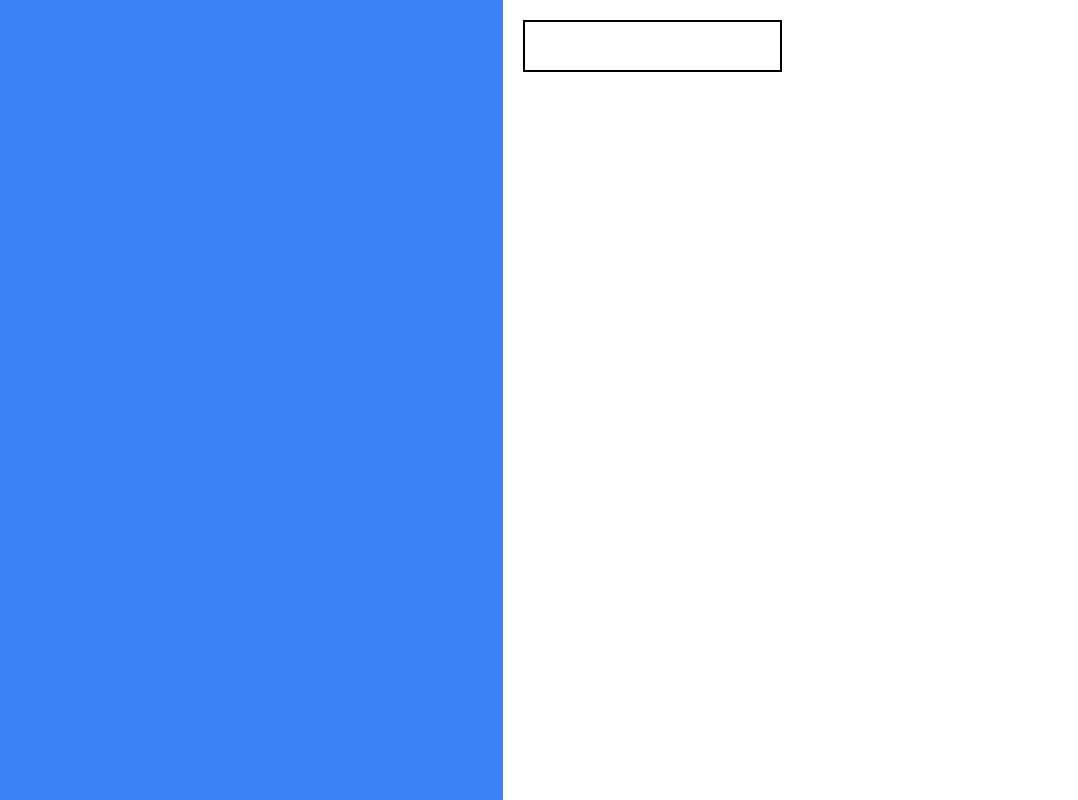
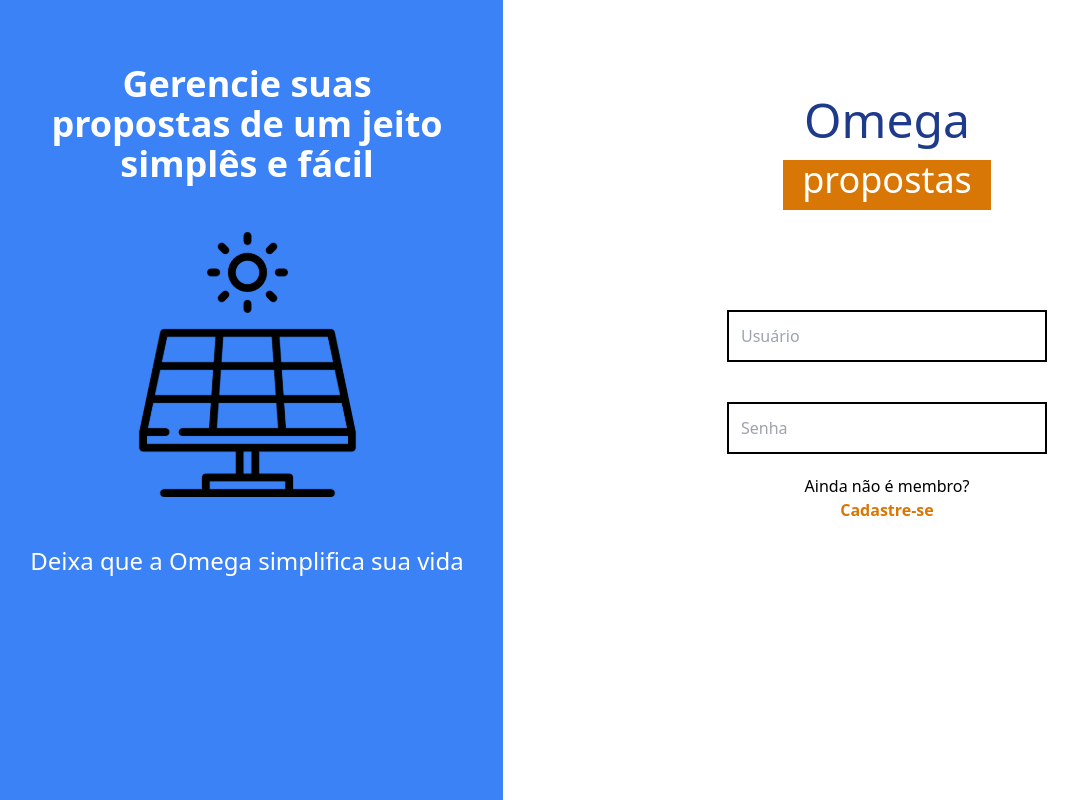
Before and after one commit to romariomelo/omega-client, a React (Create React App) app: page / in a window 1280 px wide. Shown: the whole page, without its empty margins (9-1087 px from the left). Built offline with nearby package versions, Linux system fonts and the light colour scheme.

Commit message:
Login Page resposiva apenas para desktop

```diff
--- a/src/components/input.jsx
+++ b/src/components/input.jsx
@@ -5,7 +5,7 @@ class Input extends Component{
 
     render(){
         return(
-            <input className="m-5 p-3 border-black border-2"></input>
+            <input className="m-5 p-3 border-black border-2 w-80 self-center" placeholder={this.props.placeholder}></input>
         )
     }
 }
--- a/src/pages/Home/index.jsx
+++ b/src/pages/Home/index.jsx
@@ -1,15 +1,43 @@
 import { Component } from "react"
 import Input from "../../components/input"
+import SolarEnergyImage from "../../assets/solar-energy-image.svg"
 
 
 class Home extends Component{
 
     render(){
         return(
-            <div className="flex">
-                <aside className="bg-blue-500 w-2/5 h-screen"></aside>
-                <main>
-                    <Input />
+            <div className="flex h-screen w-screen">
+                <aside className="bg-blue-500 w-2/5 h-screen">
+                    <h1 className="text-white text-center text-4xl mx-10 mt-16 mb-12 font-semibold">
+                        Gerencie suas propostas de um jeito simplês e fácil
+                    </h1>
+                    <img
+                    className="mx-auto"
+                    src={SolarEnergyImage} />
+                    <h3 className="text-white text-center text-2xl mt-12 font-medium">
+                        Deixa que a Omega simplifica sua vida
+                    </h3>
+                </aside>
+                <main className="h-screen w-3/5">
+                    <h1 className="text-center text-5xl text-blue-900 mt-24">
+                        Omega
+                    </h1>
+                    <h2 className="text-center w-52 mx-auto mt-4 text-4xl pb-2.5 bg-yellow-600 text-white">
+                        propostas
+                    </h2>
+                    <div className="flex mx-auto mt-20 flex-col">
+                        <Input placeholder={'Usuário'} className="" />
+                        <Input placeholder={'Senha'} className="" />
+                    </div>
+                    <h4 className="text-center text-2x1">
+                        Ainda não é membro?
+                    </h4>
+                    <h4 className="text-center text-yellow-600 font-bold text-2x1">
+                        <a>
+                            Cadastre-se
+                        </a>
+                    </h4>
                 </main>
             </div>
 
```
Also changed, not shown: src/assets/solar-energy-image.svg (added), 1 other file (tests, documents, lock files or other folders).
